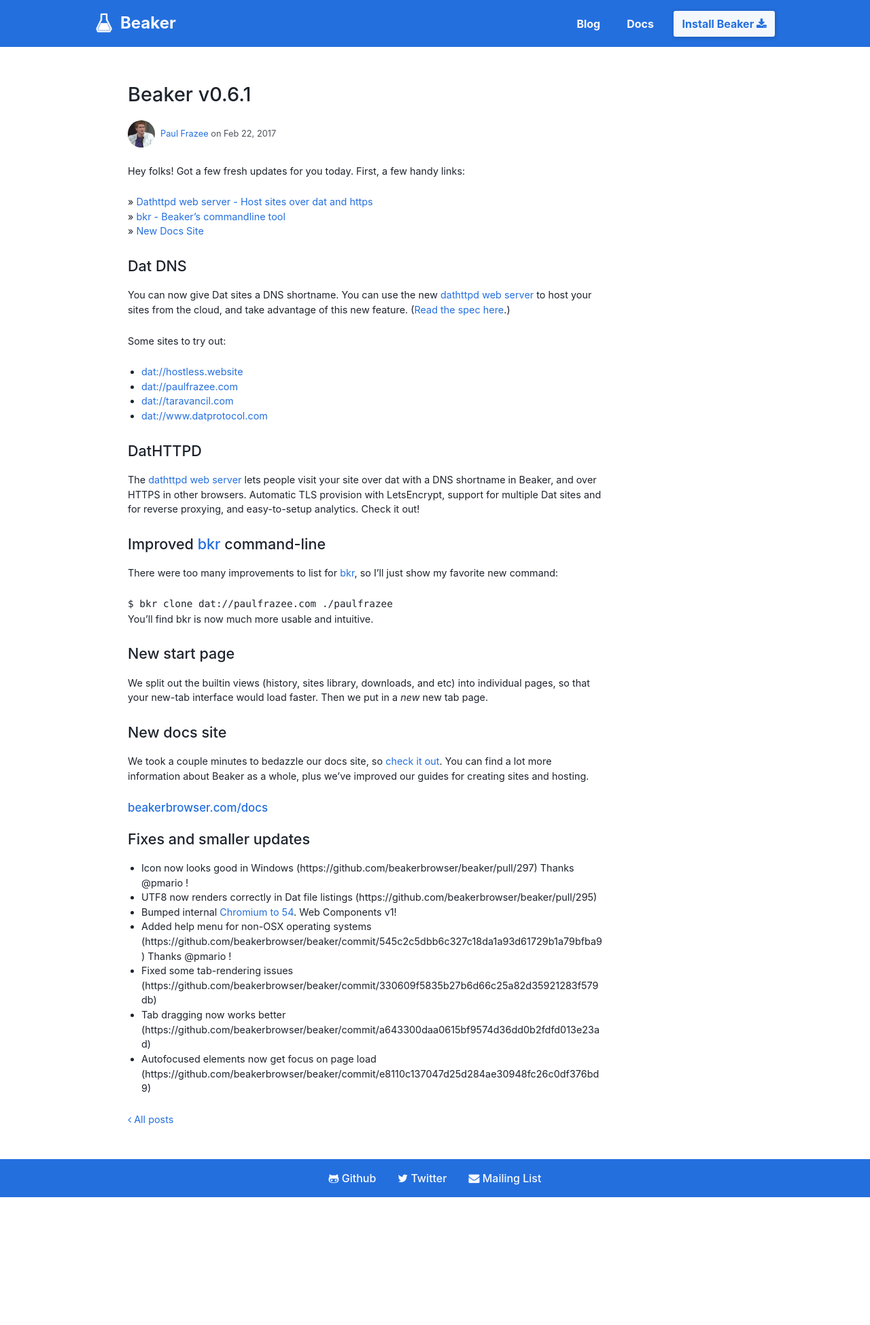
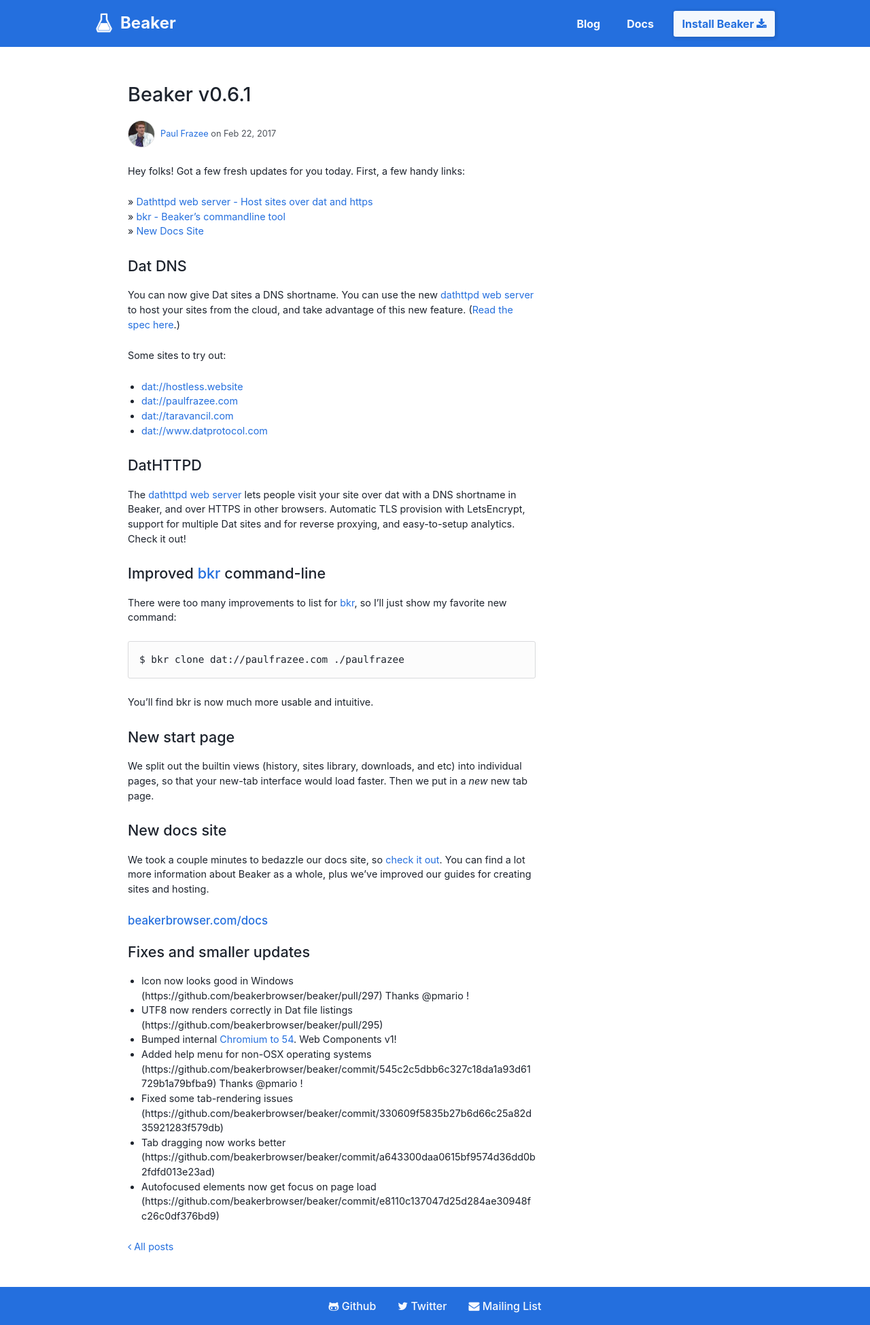
Before and after one commit to beakerbrowser/beakerbrowser.com, a Jekyll site: the page built from _posts/2017-02-22-beaker-0-6-1.md, in a window 1280 px wide. Shown: the whole page at 68% size. Built offline with Jekyll 4.4.1, drawn with Linux system fonts in a browser that asks for light colours; before the commit the page ends 1761 px from its top, so only the background shows below that.

Commit message:
Add img and code block styles to blog posts

```diff
--- a/css/pages/_post.scss
+++ b/css/pages/_post.scss
@@ -10,10 +10,24 @@
 
   main {
     min-height: calc(100vh - 56px - 70px);
-    max-width: 700px;
+    max-width: 600px;
     margin: 2rem 1rem;
     font-size: .9rem;
     word-wrap: break-word;
+
+    pre {
+      @extend %code-block;
+    }
+
+    img {
+      border-radius: 3px;
+      border: 1px solid #ddd;
+    }
+
+    figure img {
+      border-radius: 0;
+      border: none;
+    }
 
     a {
       color: $primary;
```
